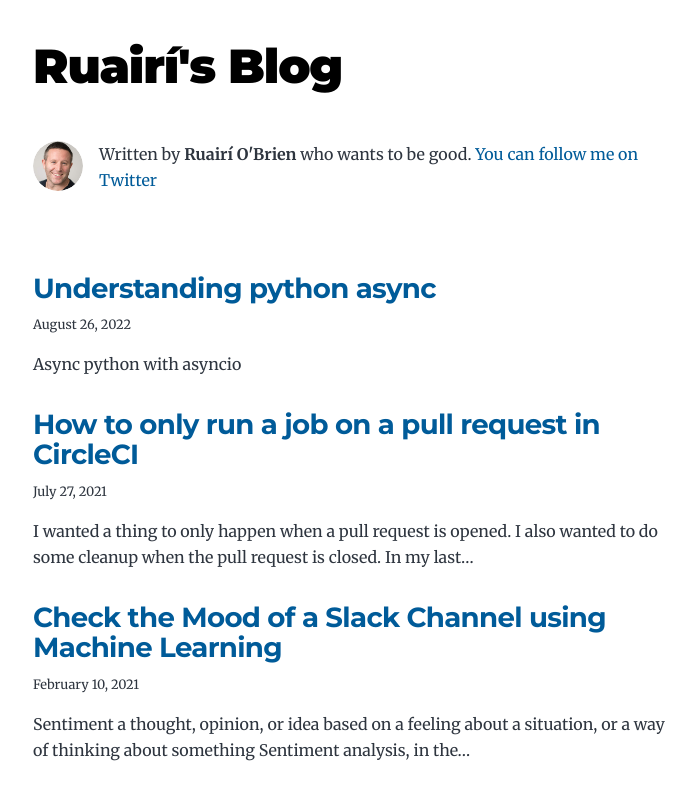
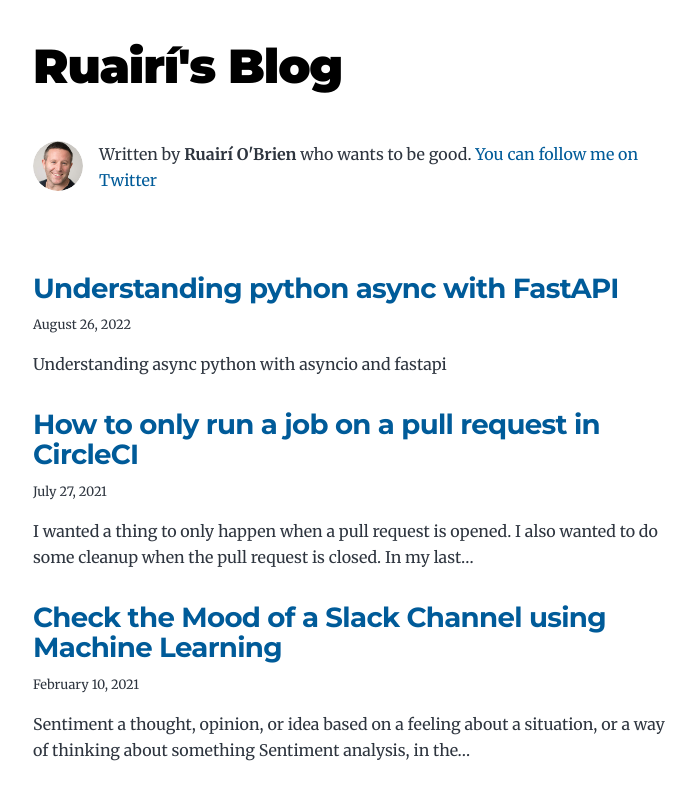
Before and after one commit to ruarfff/ruarfff-blog, a Gatsby site: page / in a window 1280 px wide. Shown: the top 790 px of the page, without its empty margins (291-986 px from the left). Built offline with nearby package versions, Linux system fonts and the light colour scheme; Gatsby itself is replaced by a stand-in of ours.

Commit message:
update async python tagline

```diff
--- a/content/blog/understanding-python-async/index.md
+++ b/content/blog/understanding-python-async/index.md
@@ -1,7 +1,7 @@
 ---
-title: Understanding python async
+title: Understanding python async with FastAPI
 date: "2022-08-26"
-description: Async python with asyncio
+description: Understanding async python with asyncio and fastapi
 ---
 
 Writing asynchronous code in python is quite powerful and can perform pretty well if you use something like [uvloop](https://uvloop.readthedocs.io/):
```
